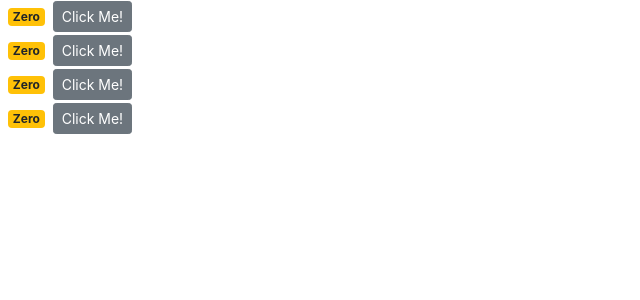
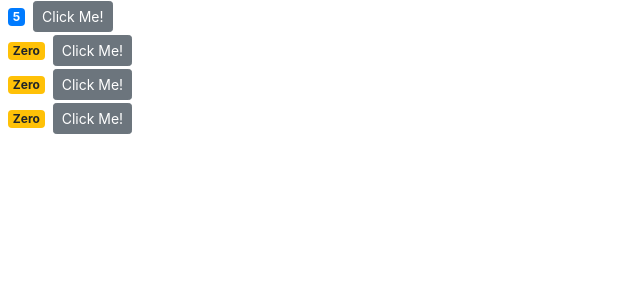
Before and after one commit to iaraoliveira/react-counter-app, a React (Create React App) app: page / in a window 1280 px wide. Shown: the top 300 px of the page, without its empty margins (0-640 px from the left). Built offline with nearby package versions, Linux system fonts and the light colour scheme.

Commit message:
Usando props para incrementar o contador

```diff
--- a/src/components/counter.jsx
+++ b/src/components/counter.jsx
@@ -2,7 +2,7 @@
 
 class Counter extends Component {
   state = {
-    count: 0
+    value: this.props.value
   };
 
   render() {
@@ -18,19 +18,19 @@
 
 
   handlerIncrement = () => {
-    this.setState({count: this.state.count + 1});
+    this.setState({value: this.state.value + 1});
   }
 
   getBadgeClasses(){
     let classes = "badge md-2 m-2 badge-";
-    classes += this.state.count == 0 ? "warning" : "primary";
+    classes += this.state.value === 0 ? "warning" : "primary";
 
     return classes
 
   }
 
   formatCount(){
-    let n = this.state.count;
+    let n = this.state.value;
     return (n === 0)? "Zero": n;
   }
 }
--- a/src/components/counters.jsx
+++ b/src/components/counters.jsx
@@ -4,7 +4,7 @@
 class Counters extends Component {
   state = {
     counter: [
-        {id: 1, value: 0},
+        {id: 1, value: 5},
         {id: 2, value: 0},
         {id: 3, value: 0},
         {id: 4, value: 0}
@@ -13,7 +13,7 @@
   render() {
     return (
       <div>
-        {this.state.counter.map((counter)=> <Counter key={counter.id} />)}
+        {this.state.counter.map((counter)=> <Counter key={counter.id} value={counter.value} />)}
       </div>
     );
   }
```
